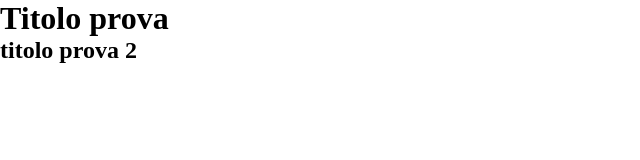
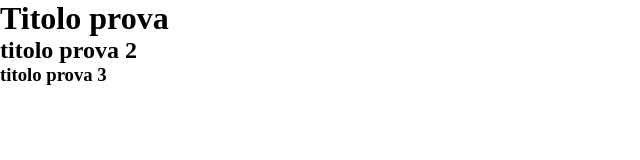
Before and after one commit to manfred-commits/branching-test, a plain HTML site: page index.html in a window 1280 px wide. Shown: the whole page, without its empty margins (0-640 px from the left). Drawn offline with Linux system fonts and the light colour scheme.

Commit message:
prova merge 3

```diff
--- a/index.html
+++ b/index.html
@@ -10,5 +10,6 @@
 <body>
     <h1>Titolo prova</h1>
     <h2>titolo prova 2</h2>
+    <h3>titolo prova 3</h3>
 </body>
 </html>
```
